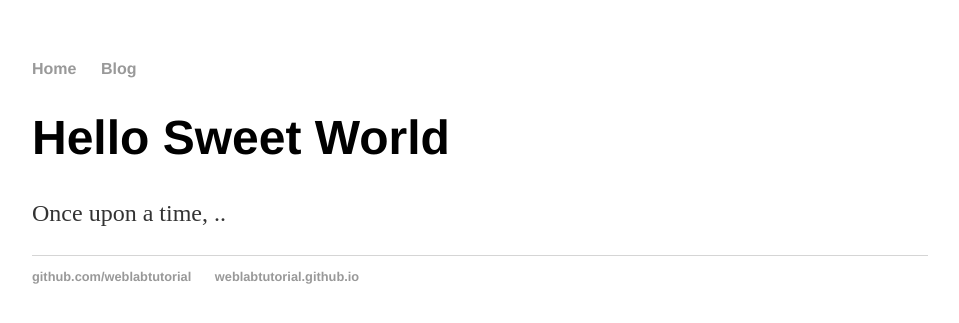
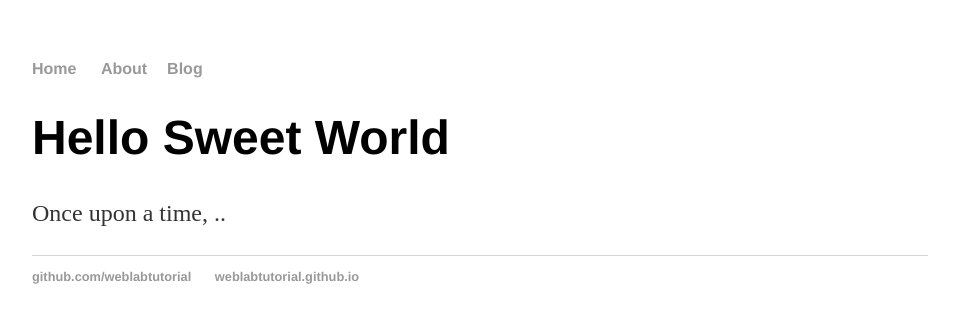
Before and after one commit to Dhruviip/Dhruviip.github.io, a Jekyll site: the page built from index.html, in a window 1280 px wide. Shown: the top 323 px of the page, without its empty margins (160-1119 px from the left). Built offline with Jekyll 4.4.1, drawn with Linux system fonts in a browser that asks for light colours.

Commit message:
Update default.html

```diff
--- a/_layouts/default.html
+++ b/_layouts/default.html
@@ -9,7 +9,9 @@
           <nav>
                <ul>
                      <li><a href="/">Home</a></li>
-                     <li><a href="/blog">Blog</a></li> </ul>
+                     <li><a href="/about">About</a></li
+                     <li><a href="/blog">Blog</a></li>
+               </ul>
                </nav>
                <div class="container">
                {{ content }}
```
